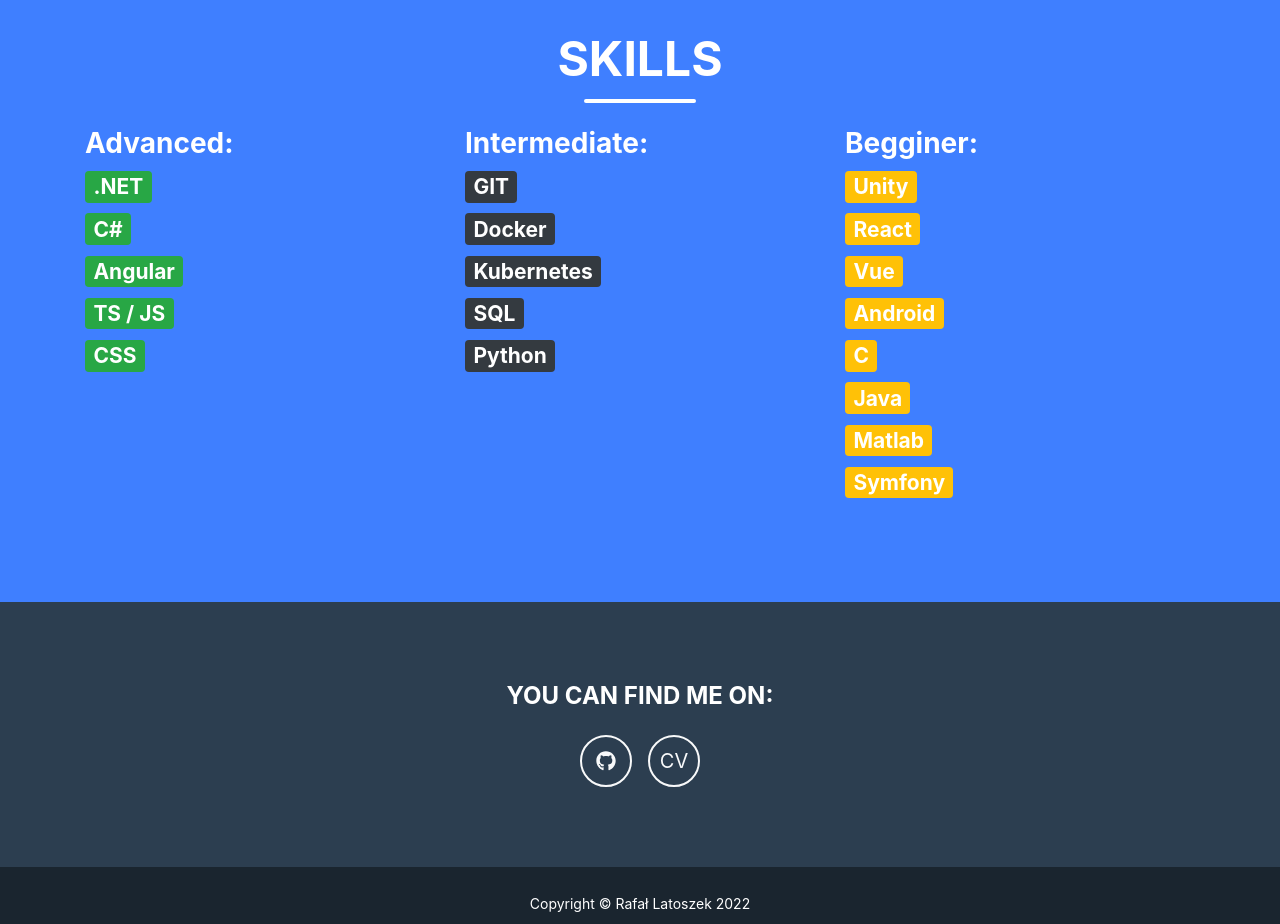
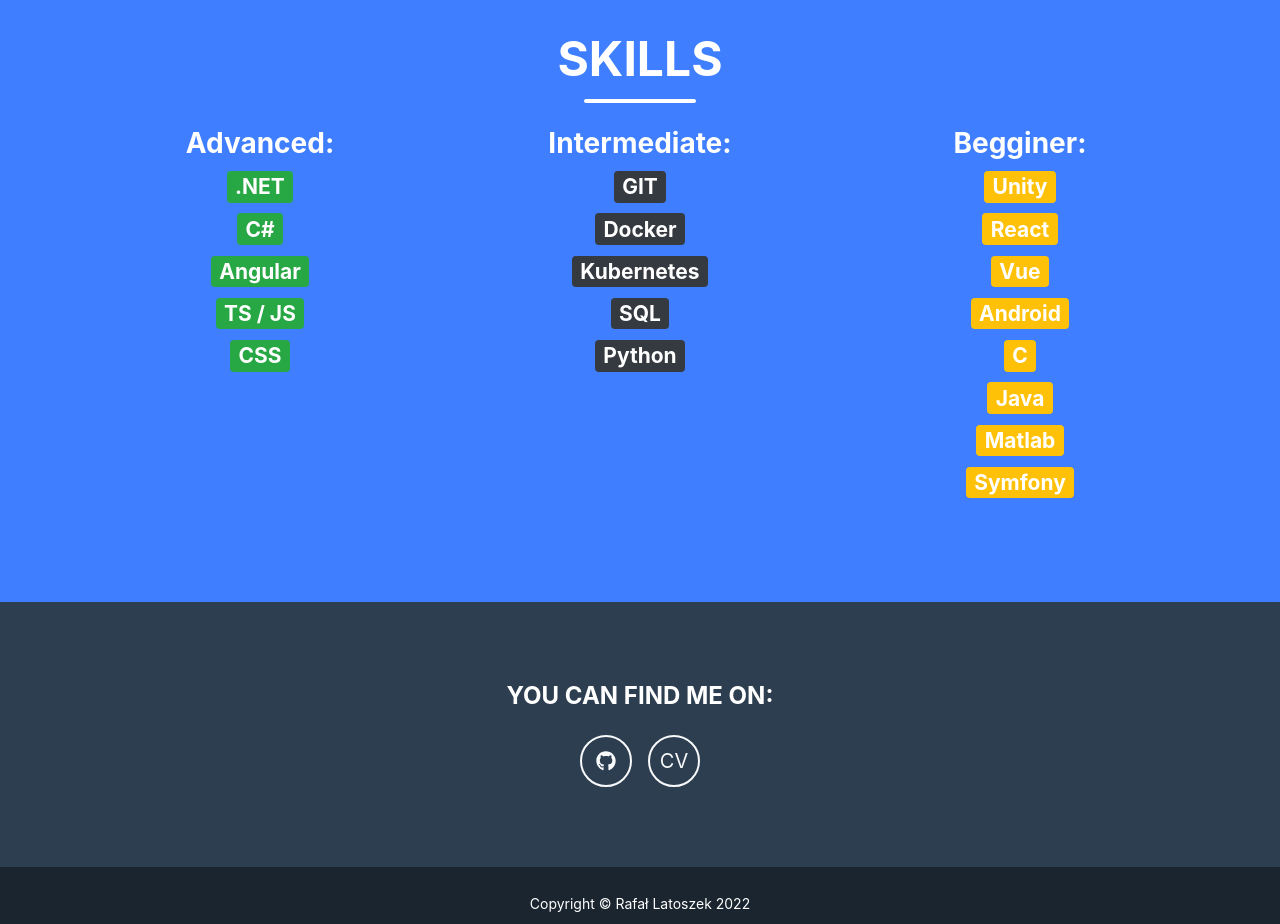
Before and after one commit to rafallatoszek/rafallatoszek.github.io, an Angular app: page / in a window 1280 px wide. Shown: the part 2400-3324 px from the top of the page. Built offline with nearby package versions, Linux system fonts and the light colour scheme.

Commit message:
update skills displaying

```diff
--- a/src/app/components/skills/skills.component.html
+++ b/src/app/components/skills/skills.component.html
@@ -5,8 +5,8 @@
     <div class="divider-custom divider-light">
         <div class="divider-custom-line"></div>
     </div>
-    <div class="row">
-        <div class="col-4">
+    <div class="row text-center">
+        <div class="col-sm-4">
             <h3 class="inline">Advanced: </h3>
             <h3 class="inline"><span class="badge badge-success">.NET</span> </h3>
             <h3 class="inline"><span class="badge badge-success">C#</span> </h3>
@@ -14,7 +14,7 @@
             <h3 class="inline"><span class="badge badge-success">TS / JS</span> </h3>
             <h3 class="inline"><span class="badge badge-success">CSS</span> </h3>
         </div>
-        <div class="col-4">
+        <div class="col-sm-4">
             <h3 class="inline">Intermediate: </h3>
             <h3 class="inline"><span class="badge badge-dark">GIT</span> </h3>
             <h3 class="inline"><span class="badge badge-dark">Docker</span> </h3>
@@ -22,7 +22,7 @@
             <h3 class="inline"><span class="badge badge-dark">SQL</span> </h3>
             <h3 class="inline"><span class="badge badge-dark">Python</span> </h3>
         </div>
-        <div class="col-4">
+        <div class="col-sm-4">
             <h3 class="inline">Begginer: </h3>
             <h3 class="inline"><span class="badge badge-warning text-white">Unity</span> </h3>
             <h3 class="inline"><span class="badge badge-warning text-white">React</span> </h3>
```
Also changed, not shown: 3 other files (tests, documents, lock files or other folders).
